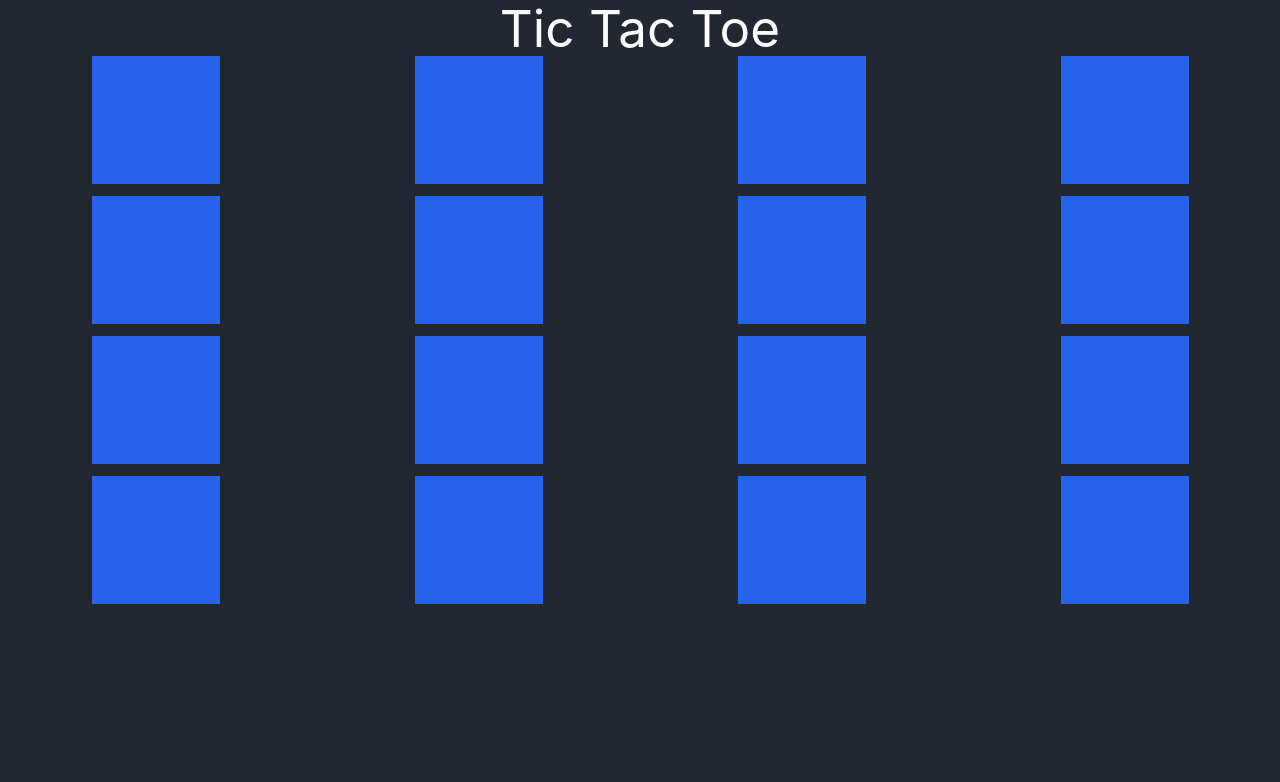
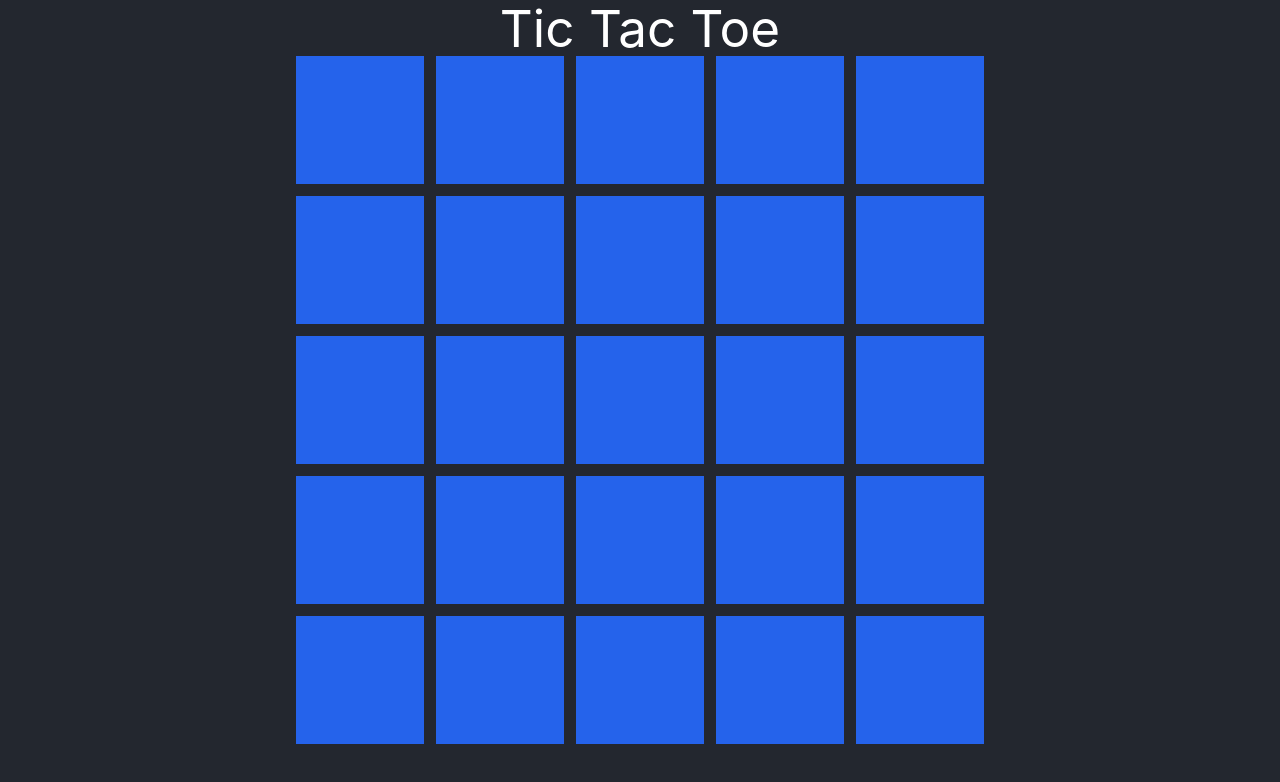
Before and after one commit to LlamaBack/tic-tac-toe, a React (Vite) app: page / in a window 1280 px wide. Shown: the top 782 px of the page. Built offline with nearby package versions, Linux system fonts and the light colour scheme.

Commit message:
finally got columns to center and to wrap around squares. but dont really understand why this is the solution that worked

```diff
--- a/src/components/Board.tsx
+++ b/src/components/Board.tsx
@@ -3,6 +3,8 @@ import Strike from "./Strike";
 
 function Board( {squares, onSquareClick, playerTurn} ) {
   return (
+    //have no idea why this first div works. will need to research asd
+    <div className="flex flex-col items-center">
       <div className={`grid gap-3 grid-cols-${squares.length} grid-rows-${squares.length} place-items-center`}>
         {squares.map((rows, x) => (
           rows.map((square, y) => (
@@ -16,6 +18,7 @@ function Board( {squares, onSquareClick, playerTurn} ) {
 
 
       </div>
+    </div>
    );
 }
 
--- a/src/components/TicTacToe.tsx
+++ b/src/components/TicTacToe.tsx
@@ -80,7 +80,7 @@ function checkWinner(squares, setGameState, index, playerTurn, setPlayerTurn) {
 };
 
 const TicTacToe = () => {
-  const [squares, setSquares] = useState((Array(4)).fill(null).map(() => Array(4).fill(null)));
+  const [squares, setSquares] = useState((Array(5)).fill(null).map(() => Array(5).fill(null)));
   //setSquares > rebinds squares to new input. i assume it must be of the same parameter type?
 
   const [playerTurn, setPlayerTurn] = useState(PLAYER_O);
```
Lines whose indentation alone changed are shown as unchanged.
